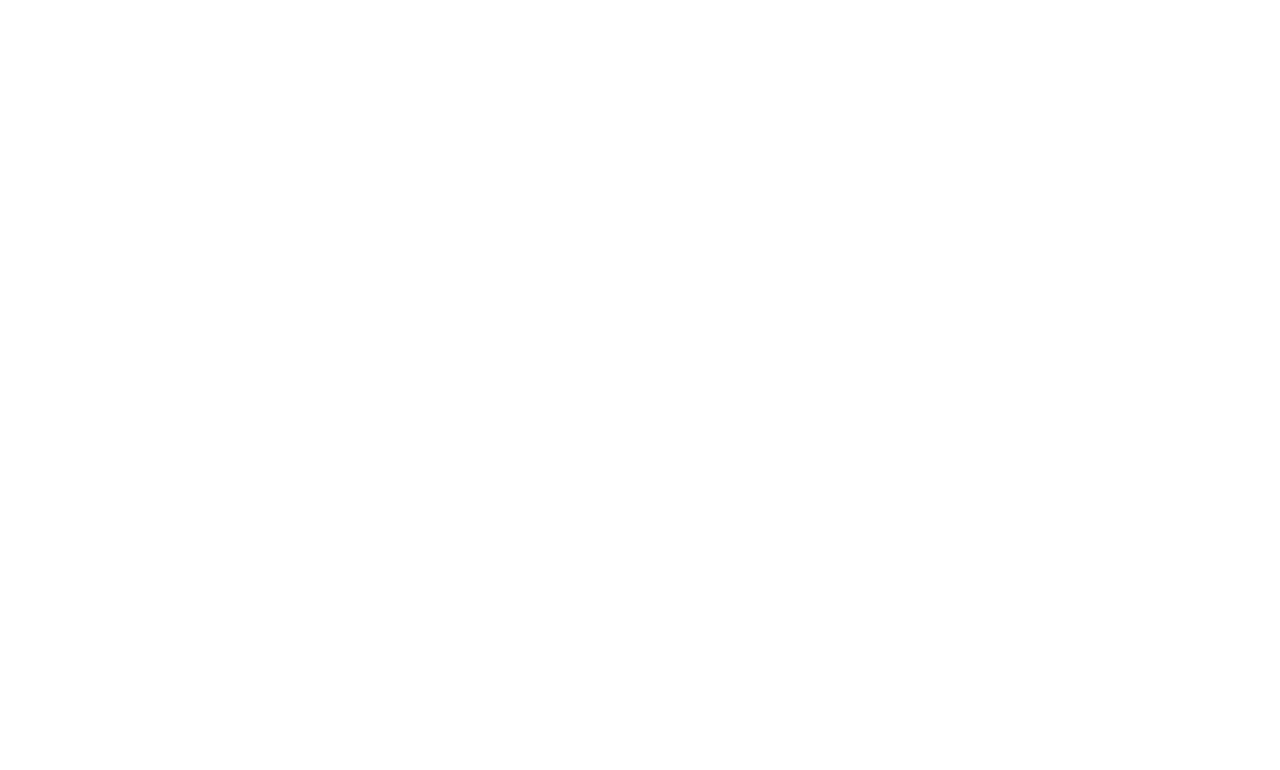
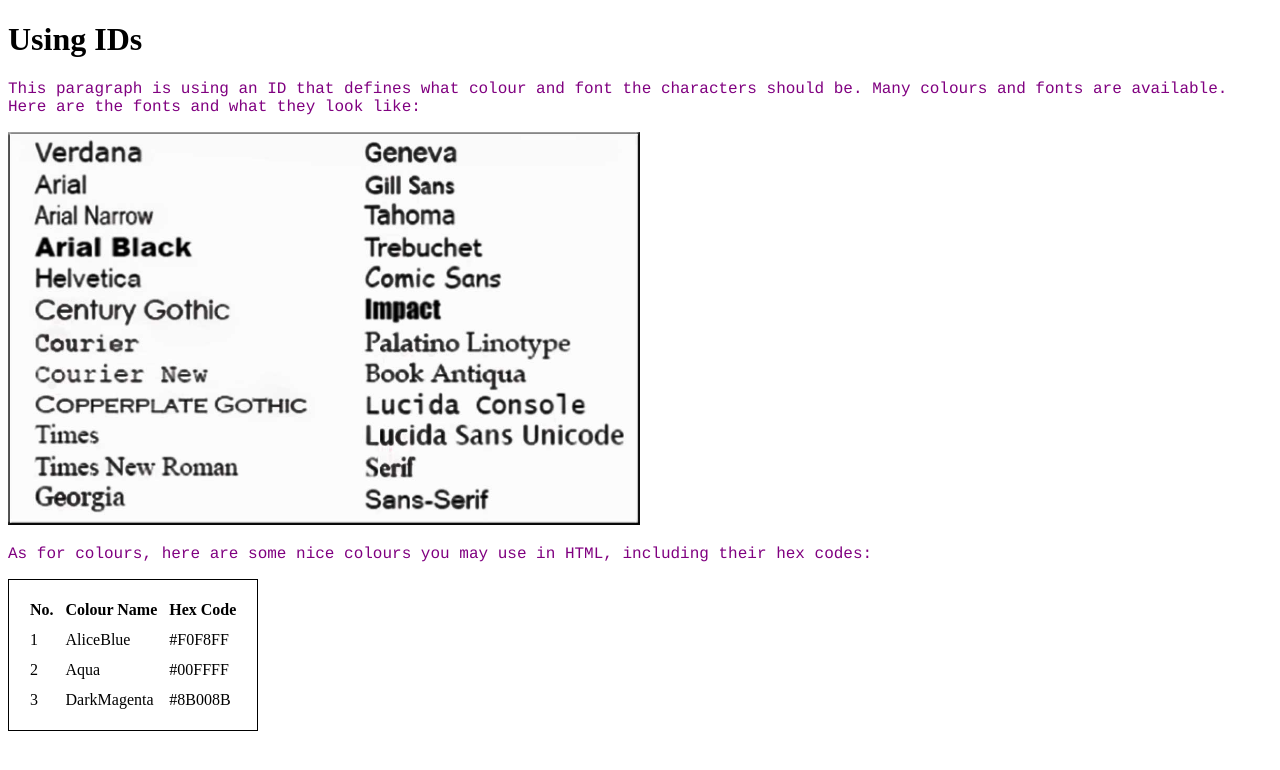
Before and after one commit to osamaHamad-github/Unit2_DA6, a plain HTML site: page index.html in a window 1280 px wide. Drawn offline with Linux system fonts and the light colour scheme.

Commit message:
fit indentation

```diff
--- a/index.html
+++ b/index.html
@@ -5,8 +5,49 @@
     <meta name="viewport" content="width=device-width">
     <title>repl.it</title>
     <link href="style.css" rel="stylesheet" type="text/css" />
+  <style>
+    #myParagraph {
+      color:purple;
+      font-family:courier;
+    }
+    #myImage {
+      height:50%;
+      width:50%;
+    }
+    #myTable {
+      border: 1px solid black;
+      padding: 10px;
+      border-spacing: 10px
+    }
+  </style>
   </head>
   <body>
     <script src="script.js"></script>
+    <h1>Using IDs</h1>
+    <p id="myParagraph">This paragraph is using an ID that defines what colour and font the characters should be. Many colours and fonts are available. Here are the fonts and what they look like:</p>
+    <img id="myImage" src="/images/char_fonts.jpg" alt="char_fonts">
+    <p id="myParagraph">As for colours, here are some nice colours you may use in HTML, including their hex codes:</p>
+    <table id="myTable">
+      <tr>
+        <th>No.</th>
+        <th>Colour Name</th>
+        <th>Hex Code</th>
+      </tr>
+      <tr>
+        <td>1</td>
+        <td>AliceBlue</td>
+        <td>#F0F8FF</td>
+      </tr>
+      <tr>
+        <td>2</td>
+        <td>Aqua</td>
+        <td>#00FFFF</td>
+      </tr>
+      <tr>
+        <td>3</td>
+        <td>DarkMagenta</td>
+        <td>#8B008B</td>
+      </tr>
+    </table>
   </body>
 </html>
```
Also changed, not shown: images/char_fonts.jpg (added).
